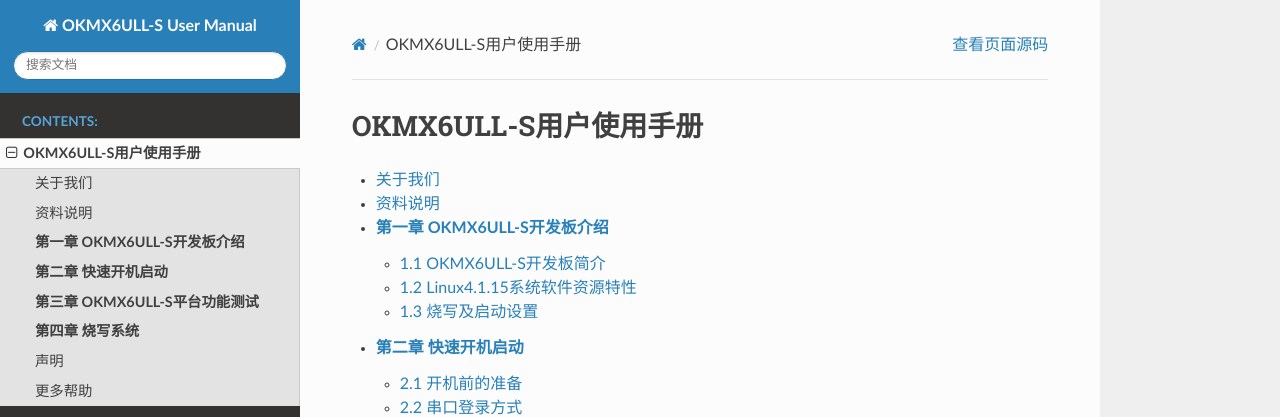
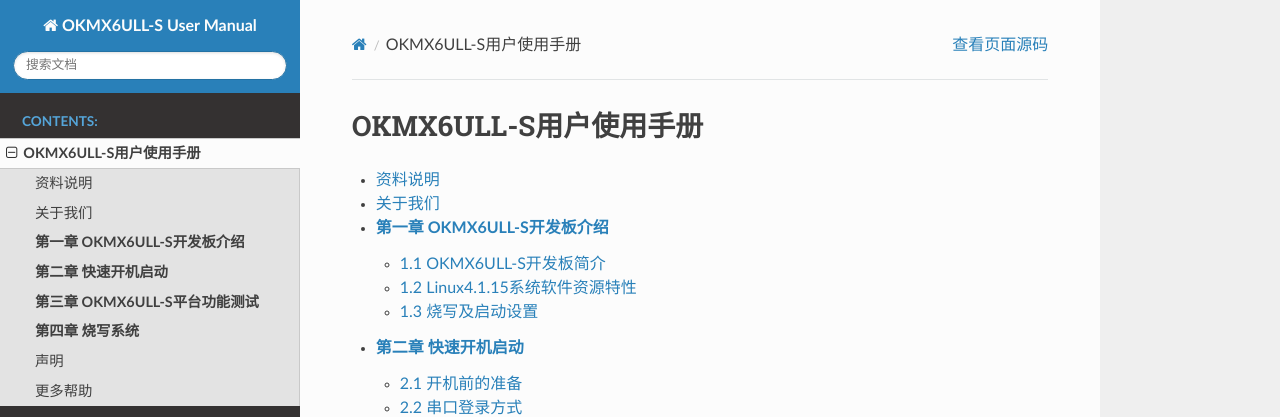
Before and after one commit to MarkWang16/OKMX6ULL-S-UserManual, a Sphinx documentation site: the page built from source/UserManual/index.rst, in a window 1280 px wide and 900 px high. Shown: the top 417 px of the window. Built offline with Sphinx 7.4.7 and the Read the Docs theme 2.0.0, drawn with Linux system fonts in a browser that asks for light colours.

Commit message:
测试调换顺序

```diff
--- a/source/UserManual/index.rst
+++ b/source/UserManual/index.rst
@@ -4,8 +4,8 @@ OKMX6ULL-S用户使用手册
 .. toctree::
    :maxdepth: 2
 
+   00_Description/contents
    00_Overview/contents
-   00_Description/contents
    01_AboutOKMX6ULL-S/contents
    02_QuickStart/contents
    03_FunctionalTesting/contents
```
